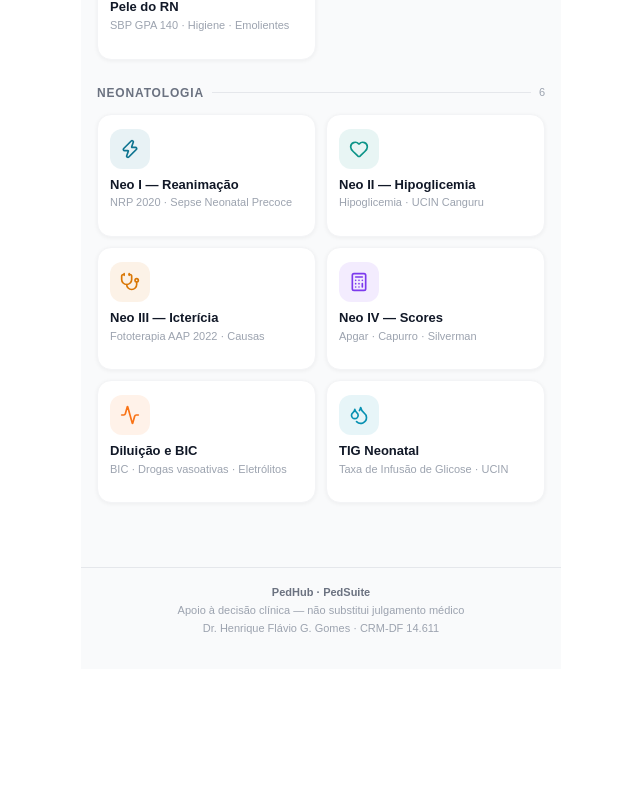
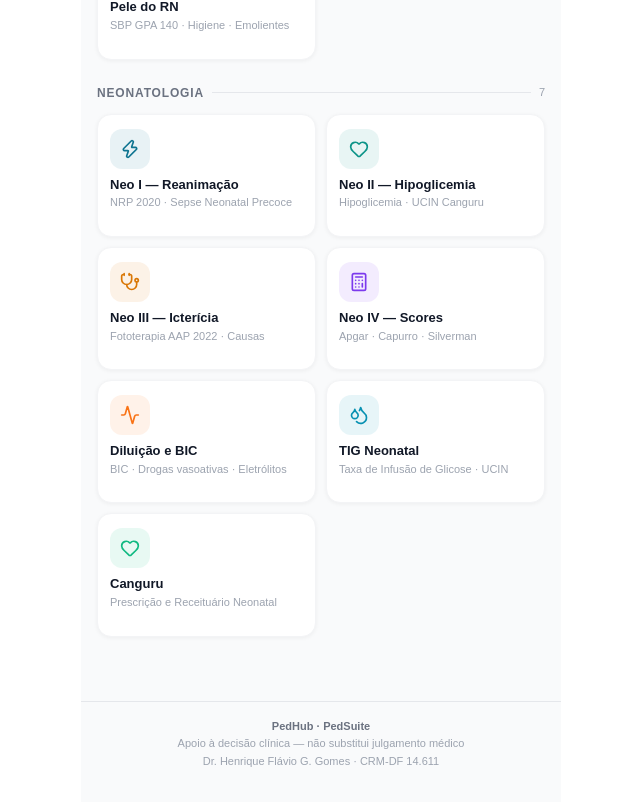
Before and after one commit to henriquepedbsb-pixel/pedhub, a React (Vite) app: page /#/ in a window 1280 px wide. Shown: the part 1119-1921 px from the top of the page, without its empty margins (319-959 px from the left). Before the commit the page ends 1788 px from the top, so only its background shows below. Built offline with nearby package versions, Linux system fonts and the light colour scheme.

Commit message:
Update PedHub.jsx

```diff
--- a/src/PedHub.jsx
+++ b/src/PedHub.jsx
@@ -181,6 +181,14 @@ const MODULOS = [
     cor:   "#0891B2",
     grupo: "Neonatologia",
   },
+{
+  rota: "/canguru",
+  label: "Canguru",
+  desc: "Prescrição e Receituário Neonatal",
+  Icon: Heart,
+  cor: "#10B981",
+  grupo: "Neonatologia",
+},
 ];
 
 const GRUPOS = ["Pediatria Geral", "Neonatologia"];
```
